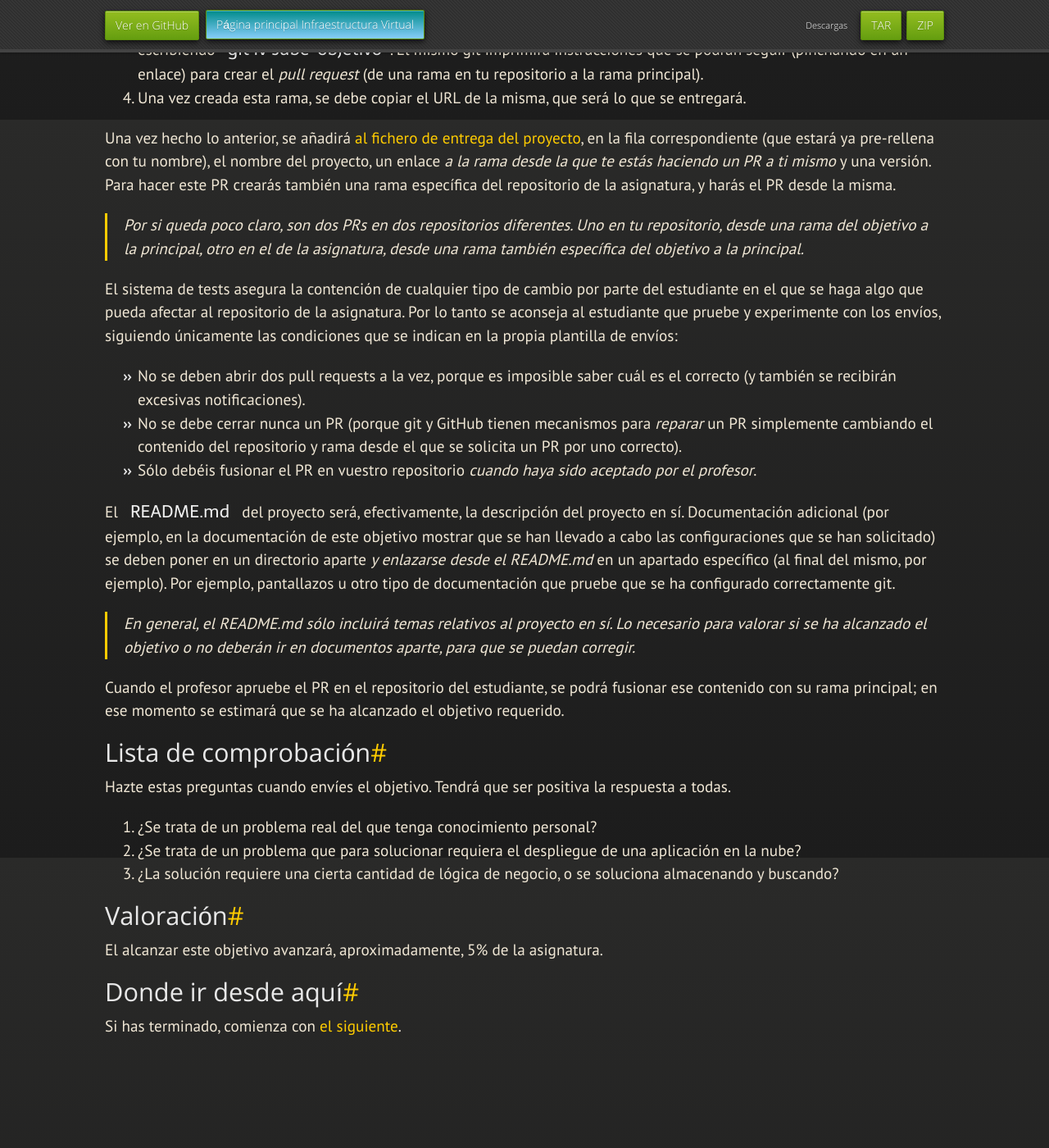
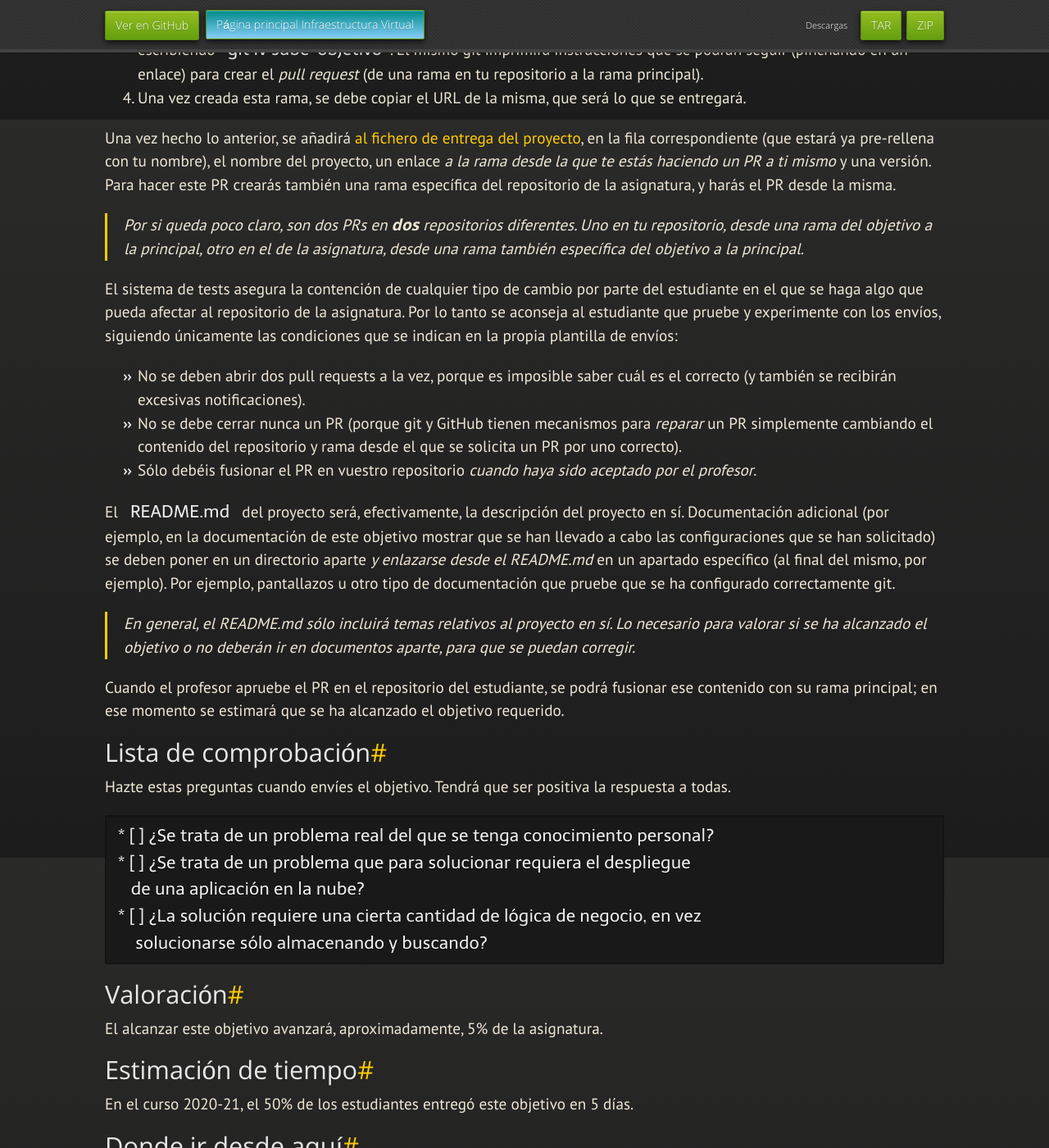
Before and after one commit to JJ/IV, a Jekyll site: the page built from documentos/proyecto/0.Repositorio.md, in a window 1280 px wide and 1400 px high, scrolled down 3454 px. Shown: the whole window at 82% size. Built offline with Jekyll 4.4.1, drawn with Linux system fonts in a browser that asks for light colours; nearby versions of some CDN libraries; some web fonts are replaced; our own code applies the rules of GitHub Pages for plain Markdown files; before the commit the page ends 4829 px from its top, so only the background shows below that.

Commit message:
Sync documentos/proyecto/0.Repositorio.md de master a gh-pages

````diff
--- a/documentos/proyecto/0.Repositorio.md
+++ b/documentos/proyecto/0.Repositorio.md
@@ -203,7 +203,7 @@ haciendo un PR a ti mismo* y una versión. Para hacer este PR crearás
 también una rama específica del repositorio de la asignatura, y harás
 el PR desde la misma.
 
-> Por si queda poco claro, son dos PRs en dos repositorios
+> Por si queda poco claro, son dos PRs en **dos** repositorios
 > diferentes. Uno en tu repositorio, desde una rama del objetivo a la
 > principal, otro en el de la asignatura, desde una rama también
 > específica del objetivo a la principal.
@@ -242,17 +242,23 @@ estimará que se ha alcanzado el objetivo requerido.
 Hazte estas preguntas cuando envíes el objetivo. Tendrá que ser
 positiva la respuesta a todas.
 
-1. ¿Se trata de un problema real del que tenga conocimiento personal?
-2. ¿Se trata de un problema que para solucionar requiera el despliegue
+```
+* [ ] ¿Se trata de un problema real del que se tenga conocimiento personal?
+* [ ] ¿Se trata de un problema que para solucionar requiera el despliegue
    de una aplicación en la nube?
-3. ¿La solución requiere una cierta cantidad de lógica de negocio, o
-   se soluciona almacenando y buscando?
+* [ ] ¿La solución requiere una cierta cantidad de lógica de negocio, en vez
+    solucionarse sólo almacenando y buscando?
+```
 
 ## Valoración
 
 El alcanzar este objetivo avanzará, aproximadamente, 5% de
 la asignatura.
 
+## Estimación de tiempo
+
+En el curso 2020-21, el 50% de los estudiantes entregó este objetivo en 5 días.
+
 ## Donde ir desde aquí
 
 Si has terminado, comienza con [el siguiente](1.Infraestructura).
````
